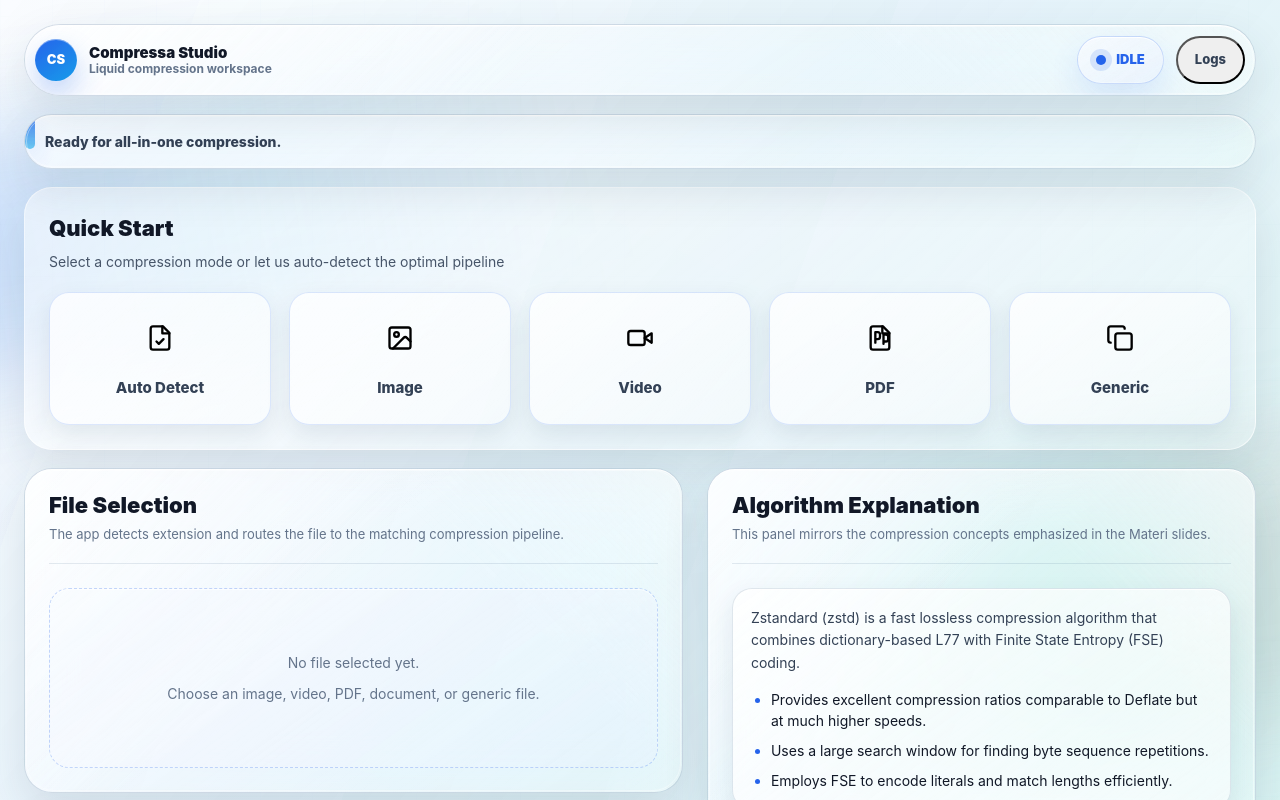
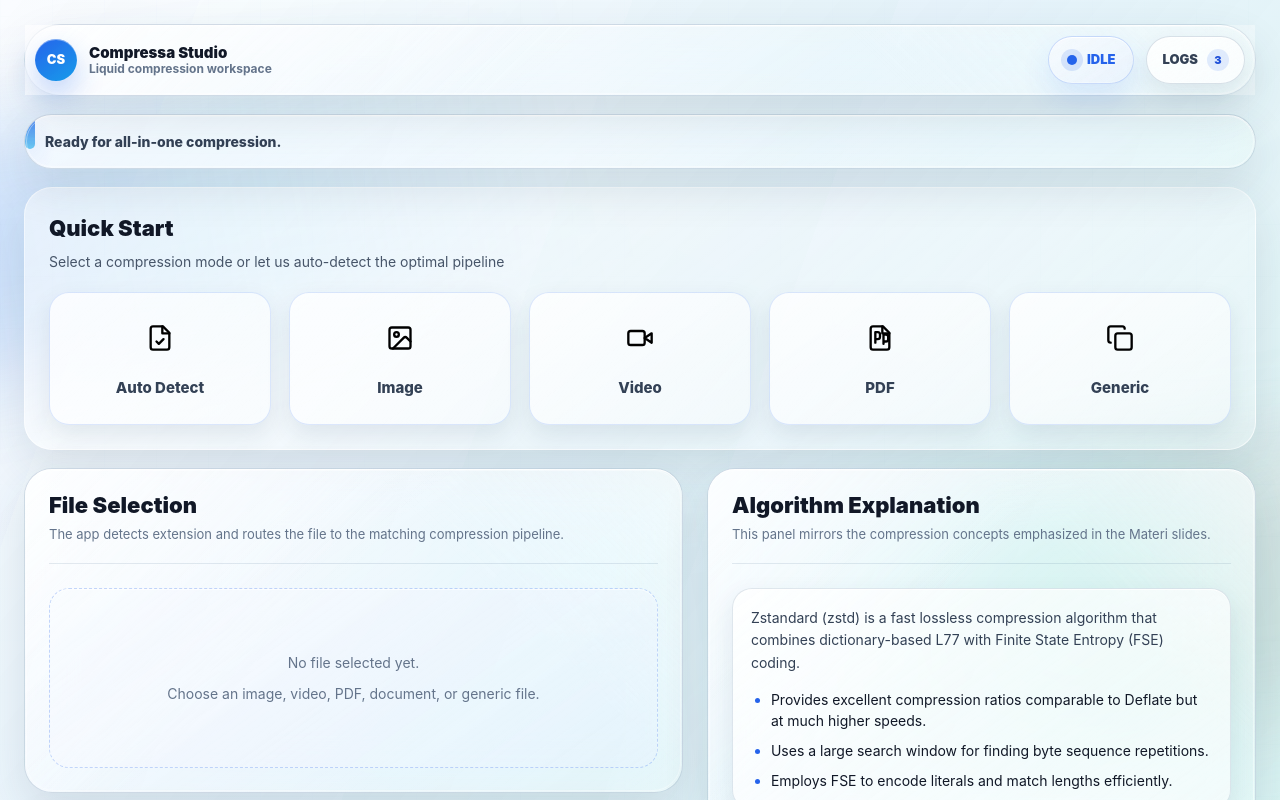
Before and after one commit to ryanistr/CompressaStudio, a React (Vite) app: page / in a window 1280 px wide. Shown: the top 800 px of the page. Built offline with nearby package versions, Linux system fonts and the light colour scheme.

Commit message:
fix(ui): anchor log dropdown below topbar

```diff
--- a/src/App.tsx
+++ b/src/App.tsx
@@ -222,7 +222,7 @@ function App() {
               <span className="brand-subtitle">Liquid compression workspace</span>
             </span>
           </div>
-          <div style={{ display: 'flex', alignItems: 'center', gap: '12px' }}>
+          <div className="topbar-actions">
             <div className={`status-badge status-${status}`}>
               <span className="status-dot" />
               <span>{STATUS_LABELS[status]}</span>
--- a/src/components/LogDropdown.tsx
+++ b/src/components/LogDropdown.tsx
@@ -1,75 +1,175 @@
-import { useState, useRef, useEffect } from 'react'
+import { useEffect, useRef, useState, type CSSProperties } from 'react'
+import { createPortal } from 'react-dom'
 import type { LogEntry } from '../types'
 
 interface LogDropdownProps {
   logs: LogEntry[]
 }
 
+const MENU_GAP = 14
+const VIEWPORT_PADDING = 16
+const MENU_MAX_WIDTH = 420
+const MENU_MAX_HEIGHT = 420
+const MENU_MIN_HEIGHT = 180
+
 export function LogDropdown({ logs }: LogDropdownProps) {
   const [isOpen, setIsOpen] = useState(false)
+  const [menuGeometry, setMenuGeometry] = useState<MenuGeometry | null>(null)
   const dropdownRef = useRef<HTMLDivElement>(null)
+  const triggerRef = useRef<HTMLButtonElement>(null)
+  const menuRef = useRef<HTMLDivElement>(null)
 
   useEffect(() => {
-    function handleClickOutside(event: MouseEvent) {
-      if (dropdownRef.current && !dropdownRef.current.contains(event.target as Node)) {
+    if (!isOpen) {
+      return
+    }
+
+    function handlePointerDown(event: PointerEvent) {
+      const target = event.target as Node
+      if (!dropdownRef.current?.contains(target) && !menuRef.current?.contains(target)) {
         setIsOpen(false)
+        setMenuGeometry(null)
       }
     }
-    if (isOpen) {
-      document.addEventListener('mousedown', handleClickOutside)
+
+    function handleKeyDown(event: KeyboardEvent) {
+      if (event.key === 'Escape') {
+        setIsOpen(false)
+        setMenuGeometry(null)
       }
+    }
+
+    document.addEventListener('pointerdown', handlePointerDown)
+    document.addEventListener('keydown', handleKeyDown)
+
     return () => {
-      document.removeEventListener('mousedown', handleClickOutside)
+      document.removeEventListener('pointerdown', handlePointerDown)
+      document.removeEventListener('keydown', handleKeyDown)
     }
   }, [isOpen])
 
-  return (
-    <div className="log-dropdown-container" ref={dropdownRef} style={{ position: 'relative' }}>
-      <button
-        className="workflow-link"
-        onClick={() => setIsOpen(!isOpen)}
-        style={{ margin: 0, height: '48px', minHeight: '48px', fontSize: '13px', background: isOpen ? 'rgba(var(--white-rgb), 0.7)' : undefined }}
+  useEffect(() => {
+    if (!isOpen) {
+      return
+    }
+
+    const frameIds: number[] = []
+
+    function updateMenuGeometry() {
+      const trigger = triggerRef.current
+      if (!trigger) {
+        return
+      }
+
+      const rect = trigger.getBoundingClientRect()
+      const width = Math.min(MENU_MAX_WIDTH, window.innerWidth - VIEWPORT_PADDING * 2)
+      const maxHeight = Math.max(
+        MENU_MIN_HEIGHT,
+        Math.min(MENU_MAX_HEIGHT, window.innerHeight - rect.bottom - MENU_GAP - VIEWPORT_PADDING),
+      )
+      const left = Math.min(
+        Math.max(VIEWPORT_PADDING, rect.right - width),
+        window.innerWidth - width - VIEWPORT_PADDING,
+      )
+      const top = rect.bottom + MENU_GAP
+
+      setMenuGeometry({
+        left,
+        maxHeight,
+        top,
+        width,
+      })
+    }
+
+    updateMenuGeometry()
+    frameIds.push(window.requestAnimationFrame(updateMenuGeometry))
+
+    window.addEventListener('resize', updateMenuGeometry)
+    window.addEventListener('scroll', updateMenuGeometry, true)
+
+    return () => {
+      frameIds.forEach((frameId) => window.cancelAnimationFrame(frameId))
+      window.removeEventListener('resize', updateMenuGeometry)
+      window.removeEventListener('scroll', updateMenuGeometry, true)
+    }
+  }, [isOpen])
+
+  const menuStyle: CSSProperties | undefined = menuGeometry
+    ? {
+        left: menuGeometry.left,
+        maxHeight: menuGeometry.maxHeight,
+        top: menuGeometry.top,
+        width: menuGeometry.width,
+      }
+    : undefined
+
+  const menu =
+    isOpen && menuGeometry
+      ? createPortal(
+          <div
+            className="glass-panel log-dropdown-menu"
+            ref={menuRef}
+            role="dialog"
+            aria-label="Operation history"
+            style={menuStyle}
           >
-        Logs
-      </button>
+            <header className="log-dropdown-header">
+              <div>
+                <h3>Operation History</h3>
+                <p>{logs.length} entries</p>
+              </div>
+            </header>
 
-      {isOpen && (
-        <div
-          className="glass-panel"
-          style={{
-            position: 'absolute',
-            top: '100%',
-            right: 0,
-            marginTop: '8px',
-            width: '400px',
-            maxHeight: '400px',
-            overflowY: 'auto',
-            borderRadius: '12px',
-            zIndex: 1000,
-            padding: '16px',
-            boxShadow: 'var(--glass-shadow)'
-          }}
-        >
-          <h3 style={{ margin: '0 0 12px 0', fontSize: '14px', color: 'var(--ink)' }}>Operation History</h3>
             {logs.length === 0 ? (
-            <div className="empty-state" style={{ minHeight: '100px', padding: '16px' }}>
+              <div className="log-dropdown-empty">
                 <span>No logs yet.</span>
               </div>
             ) : (
-            <ul className="log-list" style={{ margin: 0, padding: 0, listStyle: 'none', display: 'grid', gap: '8px' }}>
+              <ul className="log-list log-dropdown-list">
                 {logs.map((log) => (
-                <li key={log.id} className={`log-item log-${log.level}`} style={{ padding: '12px', borderRadius: '8px', fontSize: '13px' }}>
-                  <div className="log-meta" style={{ display: 'flex', justifyContent: 'space-between', marginBottom: '4px', fontSize: '11px', color: 'var(--muted)', fontWeight: 'bold' }}>
+                  <li key={log.id} className={`log-item log-${log.level}`}>
+                    <div className="log-meta">
                       <span>{log.timestamp}</span>
                       <span>{log.level.toUpperCase()}</span>
                     </div>
-                  <p style={{ margin: 0, color: 'var(--ink-soft)', lineHeight: 1.4, wordBreak: 'break-word' }}>{log.message}</p>
+                    <p>{log.message}</p>
                   </li>
                 ))}
               </ul>
             )}
-        </div>
-      )}
+          </div>,
+          document.body,
+        )
+      : null
+
+  return (
+    <div className="log-dropdown-container" ref={dropdownRef}>
+      <button
+        type="button"
+        className="topbar-control log-trigger"
+        ref={triggerRef}
+        aria-expanded={isOpen}
+        aria-haspopup="dialog"
+        onClick={() => {
+          if (isOpen) {
+            setIsOpen(false)
+            setMenuGeometry(null)
+            return
+          }
+          setIsOpen(true)
+        }}
+      >
+        Logs
+        <span className="log-count">{logs.length}</span>
+      </button>
+      {menu}
     </div>
   )
 }
+
+interface MenuGeometry {
+  left: number
+  maxHeight: number
+  top: number
+  width: number
+}
--- a/src/styles.css
+++ b/src/styles.css
@@ -267,13 +267,135 @@ input:focus-visible {
   gap: var(--space-3);
   position: sticky;
   top: 18px;
-  z-index: 30;
+  z-index: 80;
+  overflow: visible;
 }
 
 .brand-section {
   display: flex;
   align-items: center;
   gap: 12px;
+  min-width: 0;
+}
+
+.topbar-actions {
+  display: flex;
+  align-items: center;
+  gap: 12px;
+  min-width: 0;
+}
+
+.topbar-control {
+  min-height: 48px;
+  border: 1px solid rgba(72, 104, 142, 0.2);
+  border-radius: var(--radius-pill);
+  background:
+    linear-gradient(145deg, rgba(255, 255, 255, 0.74), rgba(255, 255, 255, 0.34)),
+    rgba(var(--white-rgb), 0.46);
+  color: var(--ink-soft);
+  box-shadow: var(--glass-shadow-tight), var(--inner-glow);
+  cursor: pointer;
+  display: inline-flex;
+  align-items: center;
+  justify-content: center;
+  gap: 9px;
+  padding: 0 15px;
+  font-size: 13px;
+  font-weight: 900;
+  text-transform: uppercase;
+  white-space: nowrap;
+  transition:
+    border-color var(--duration-fast) var(--ease-smooth),
+    background-color var(--duration-fast) var(--ease-smooth),
+    box-shadow var(--duration-fast) var(--ease-smooth),
+    color var(--duration-fast) var(--ease-smooth);
+}
+
+.topbar-control:hover,
+.topbar-control[aria-expanded="true"] {
+  border-color: rgba(var(--blue-rgb), 0.36);
+  background:
+    linear-gradient(145deg, rgba(255, 255, 255, 0.88), rgba(255, 255, 255, 0.46)),
+    rgba(var(--blue-rgb), 0.07);
+  color: var(--accent-strong);
+  box-shadow:
+    0 18px 38px rgba(var(--blue-rgb), 0.14),
+    0 0 0 4px rgba(var(--blue-rgb), 0.07),
+    var(--inner-glow);
+}
+
+.log-dropdown-container {
+  display: flex;
+  align-items: center;
+}
+
+.log-count {
+  min-width: 22px;
+  height: 22px;
+  padding: 0 7px;
+  border-radius: var(--radius-pill);
+  display: inline-grid;
+  place-items: center;
+  background: rgba(var(--blue-rgb), 0.12);
+  color: var(--accent-strong);
+  font-size: 11px;
+  font-weight: 900;
+  line-height: 1;
+}
+
+.log-dropdown-menu {
+  position: fixed;
+  z-index: 1200;
+  display: grid;
+  grid-template-rows: auto minmax(0, 1fr);
+  gap: var(--space-3);
+  padding: var(--space-4);
+  border-radius: var(--radius-lg);
+  overflow: hidden;
+}
+
+.log-dropdown-header {
+  display: flex;
+  align-items: flex-start;
+  justify-content: space-between;
+  gap: var(--space-3);
+  padding-bottom: var(--space-3);
+  border-bottom: 1px solid rgba(72, 104, 142, 0.14);
+}
+
+.log-dropdown-header h3 {
+  margin: 0;
+  color: var(--ink);
+  font-size: 15px;
+  font-weight: 900;
+  letter-spacing: 0;
+}
+
+.log-dropdown-header p {
+  margin: 4px 0 0;
+  color: var(--muted);
+  font-size: 12px;
+  font-weight: 800;
+}
+
+.log-dropdown-list {
+  min-height: 0;
+  max-height: none;
+  overflow-y: auto;
+}
+
+.log-dropdown-empty {
+  min-height: 140px;
+  border: 1px dashed rgba(var(--blue-rgb), 0.24);
+  border-radius: var(--radius-md);
+  display: grid;
+  place-items: center;
+  color: var(--muted);
+  font-size: 14px;
+  font-weight: 800;
+  background:
+    linear-gradient(145deg, rgba(255, 255, 255, 0.58), rgba(255, 255, 255, 0.26)),
+    rgba(var(--blue-rgb), 0.04);
 }
 
 .brand-lockup {
```
Lines whose indentation alone changed are shown as unchanged.
